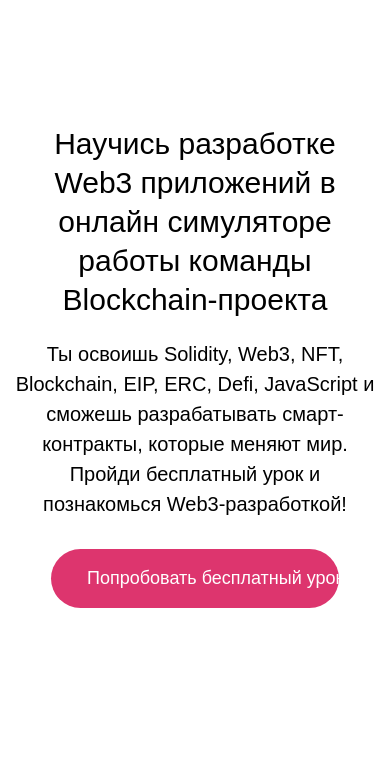
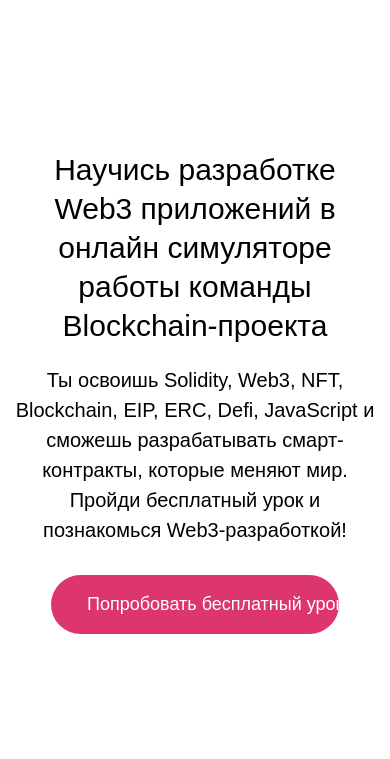
Before and after one commit to dAppAdventure/dAppAdventure.github.io, a plain HTML site: page index.html in a window 390 px wide. Shown: the part 85-844 px from the top of the page. Drawn offline with Linux system fonts and the light colour scheme; files whose address does not match are found by name.

Commit message:
Fix padding for mobile

```diff
--- a/css/style.css
+++ b/css/style.css
@@ -376,7 +376,7 @@ figure {
     font-size: 30px;
   }
   .fh5co-cover {
-    padding-top: 44px;
+    padding-top: 70px;
   }
 }
 
```
